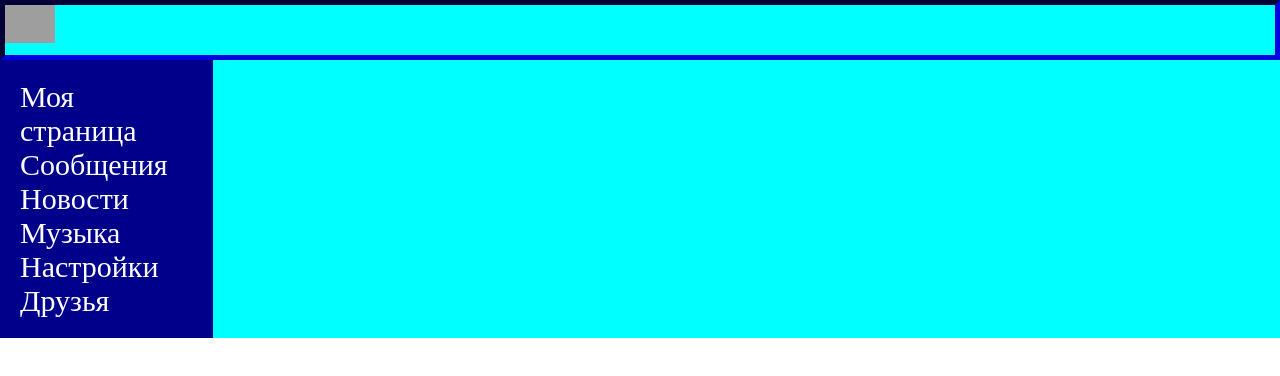
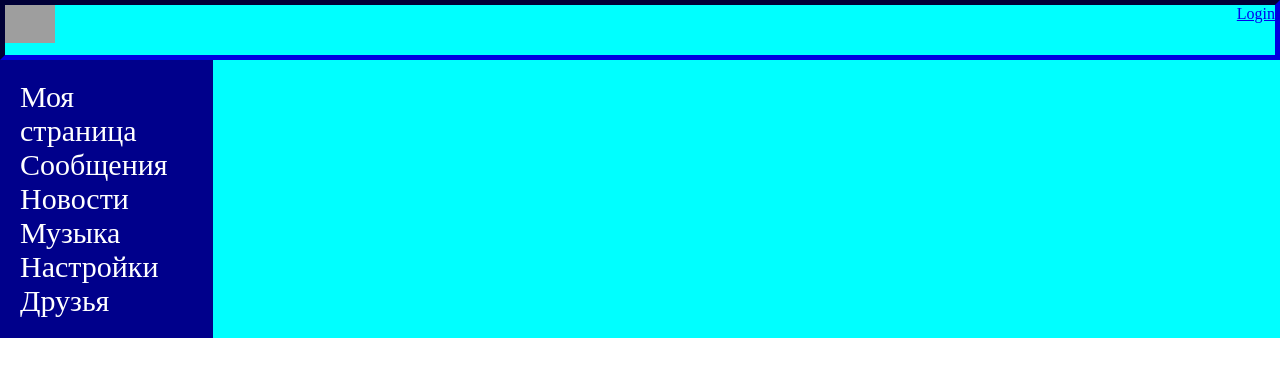
Before and after one commit to ArsMen1/REACT-way-of-samurai-from-DimychIT-REDUX, a React (Create React App) app: page / in a window 1280 px wide. Shown: the top 376 px of the page. Built offline with nearby package versions, Linux system fonts and the light colour scheme; no server answers; grey boxes are pictures that could not be loaded.

Commit message:
61 cookie, login в теории, auth/me ++

```diff
--- a/src/App.js
+++ b/src/App.js
@@ -1,5 +1,4 @@
 import "./App.css";
-import Header from "./components/Header/Header";
 import Navbar from "./components/Navbar/Navbar";
 import News from "./components/News/News";
 import { Route } from "react-router-dom";
@@ -8,11 +7,12 @@ import Music from "./components/Music/Music";
 import UsersConyainer from "./components/Users/UsersContainer";
 import DialogsContainer from "./components/Dialogs/DialogsContainer";
 import ProfileContainer from "./components/Profile/ProfileContainer";
+import HeaderContainer from "./components/Header/HeaderContainer";
 
 const App = () => {
   return (
     <div className="app-wrapper">
-      <Header />
+      <HeaderContainer />
       <Navbar />
       <div className="app-wrapper-content">
         <Route path="/news" render={() => <News />} />
--- a/src/components/Header/Header.jsx
+++ b/src/components/Header/Header.jsx
@@ -1,12 +1,17 @@
+import { NavLink } from "react-router-dom";
 import s from "./Header.module.css";
 
-const Header = () => {
+const Header = (props) => {
   return (
     <header className={s.header}>
       <img
         src="https://camo.githubusercontent.com/48fff2a348143da7155275645da575b81276b9810d1e9f8b38547e34c9aaacb8/68747470733a2f2f7376672e6769746875622e696f2f7376676f2d6c6f676f2e737667"
         alt="Логотип"
       ></img>
+
+      <div className={s.loginBlock}>
+        {props.isAuth ? props.login : <NavLink to={"/login"}>Login</NavLink>}
+      </div>
     </header>
   );
 };
--- a/src/components/Header/Header.module.css
+++ b/src/components/Header/Header.module.css
@@ -7,3 +7,7 @@
 .header img {
   width: 50px;
 }
+
+.loginBlock {
+  float: right;
+}
--- /dev/null
+++ b/src/components/Header/HeaderContainer.jsx
@@ -0,0 +1,33 @@
+import React from "react";
+import * as axios from "axios";
+import { connect } from "react-redux";
+import Header from "./Header";
+import { setAuthUserData } from "../../redux/authReducer";
+
+class HeaderContainer extends React.Component {
+  componentDidMount() {
+    axios
+      .get(`https://social-network.samuraijs.com/api/1.0/auth/me`, {
+        withCredentials: true,
+      })
+      .then((response) => {
+        if (response.data.resultCode === 0) {
+          let { id, login, email } = response.data.data;
+          this.props.setAuthUserData(id, email, login);
+        }
+      });
+  }
+
+  render() {
+    return <Header {...this.props} />;
+  }
+}
+
+let mapStateToProps = (state) => ({
+  isAuth: state.authReducer.isAuth,
+  login: state.authReducer.login,
+});
+
+export default connect(mapStateToProps, {
+  setAuthUserData,
+})(HeaderContainer);
--- /dev/null
+++ b/src/redux/authReducer.js
@@ -0,0 +1,27 @@
+let initialState = {
+  id: null,
+  email: null,
+  login: null,
+  isAuth: false,
+  //isFetching: false,
+};
+
+const authReducer = (state = initialState, action) => {
+  switch (action.type) {
+    case "SET_USER_DATA":
+      return {
+        ...state,
+        ...action.data,
+        isAuth: true,
+      };
+    default:
+      return state;
+  }
+};
+
+export const setAuthUserData = (userId, email, login) => ({
+  type: "SET_USER_DATA",
+  data: { userId, email, login },
+});
+
+export default authReducer;
--- a/src/redux/reduxStore.js
+++ b/src/redux/reduxStore.js
@@ -3,12 +3,14 @@ import dialogsReducer from "./dialogsReducer";
 import profileReducer from "./profileReducer";
 import sidebarReducer from "./sidebarReducer";
 import usersReducer from "./usersReducer";
+import authReducer from "./authReducer";
 
 let reducers = combineReducers({
   profileReducer, // profileReducer: profileReducer
   dialogsReducer, // dialogsReducer: dialogsReducer
   sidebarReducer, // sidebarReducer: sidebarReducer
   usersReducer,
+  authReducer,
 });
 
 let store = createStore(reducers);
```
Also changed, not shown: 1 other file (tests, documents, lock files or other folders).
